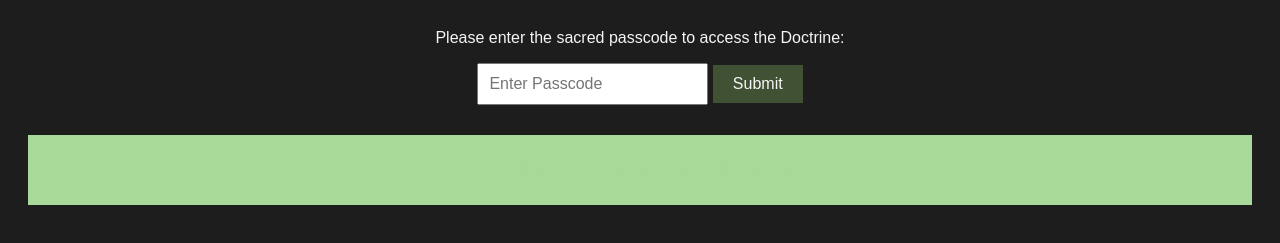
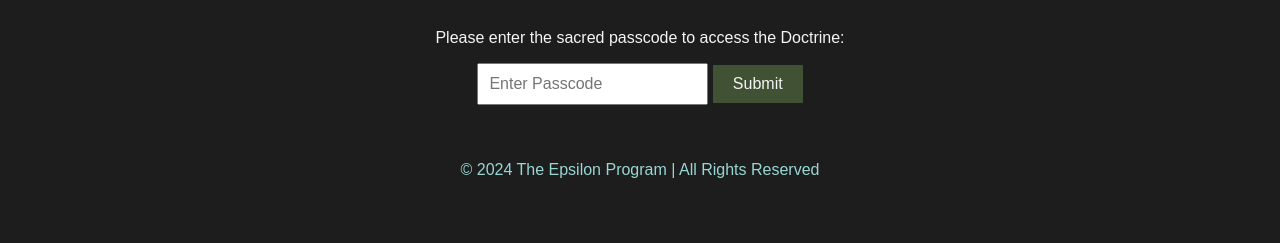
Before and after one commit to EpsilonProgramKifflom/EpsilonProgramKifflom.github.io, a plain HTML site: page doctrine.html in a window 1280 px wide. Shown: the part 107-350 px from the top of the page. Drawn offline with Linux system fonts and the light colour scheme.

Commit message:
Work in Progress

```diff
--- a/doctrine.html
+++ b/doctrine.html
@@ -40,8 +40,8 @@
         footer {
             margin-top: 30px;
             padding: 10px 0;
-            background-color: rgb(169, 217, 153);
-            color: rgb(169, 217, 153);
+            background-color: #1d1d1d;
+            color: #98d7d3;
         }
     </style>
 </head>
@@ -55,7 +55,7 @@
     </div>
     <div id="content">
         <!-- Embed the Google Doc iframe here -->
-        <iframe src="https://docs.google.com/document/d/YOUR_DOCUMENT_ID/pub?embedded=true" width="100%" height="600"></iframe>
+        <iframe src="https://docs.google.com/document/d/1BqE_9Jk_PG4t1HyYFewaJsCbvCpfANoN-m-v90JlukM/edit?usp=sharing" width="100%" height="600"></iframe>
     </div>
 
     <footer>
```
